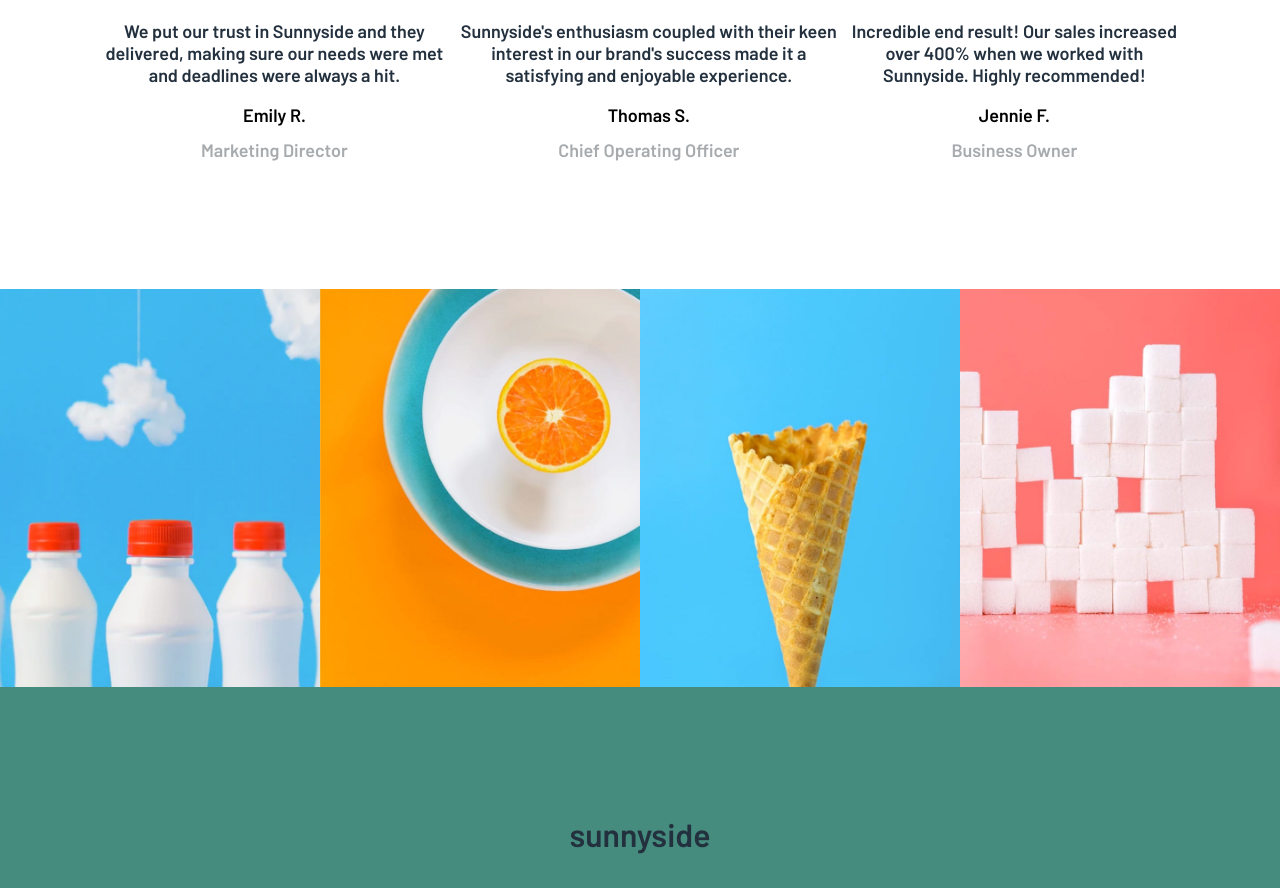
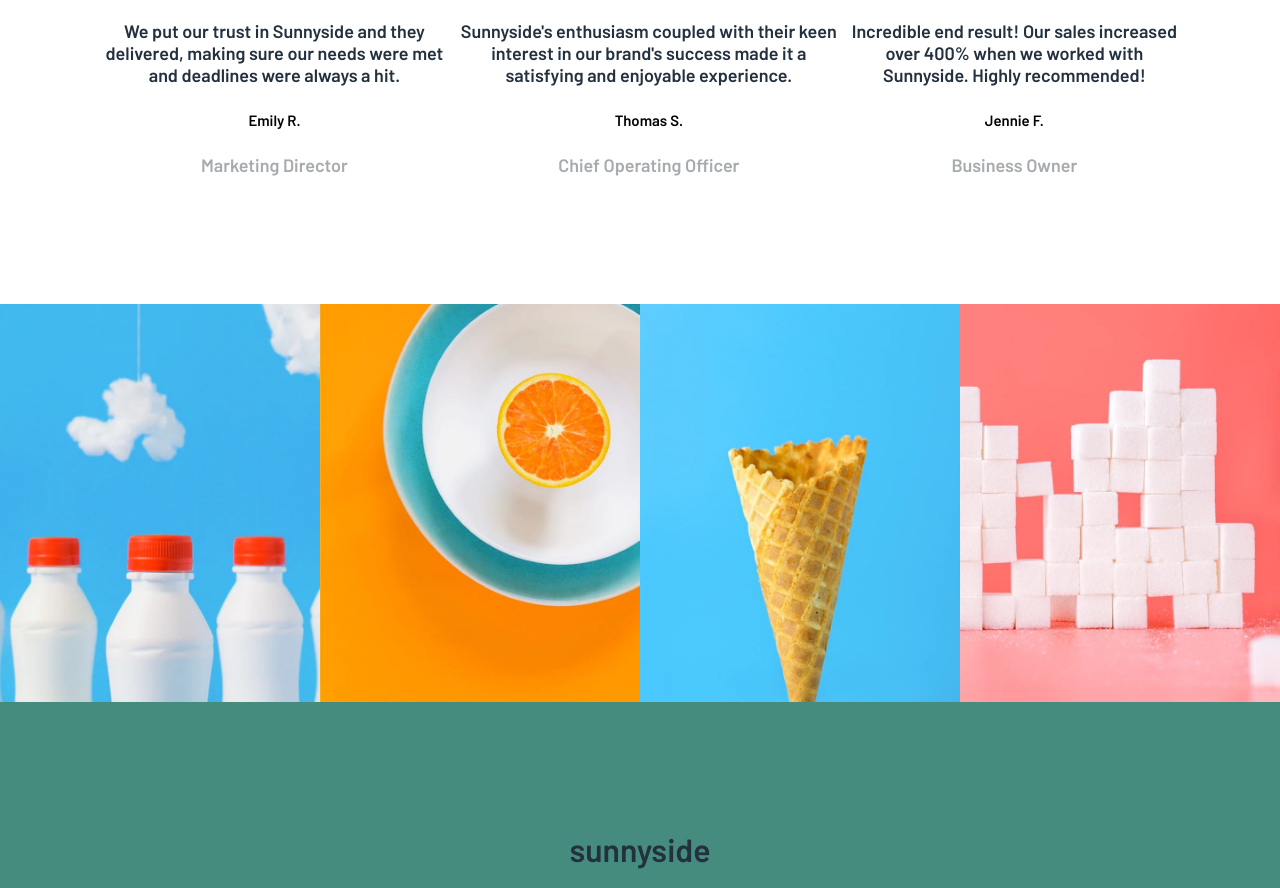
Before and after one commit to Tamunopreye/sunny-side-agency-landing-page, a React (Create React App) app: page / in a window 1280 px wide. Shown: the part 2309-3197 px from the top of the page. Built offline with nearby package versions, Linux system fonts and the light colour scheme.

Commit message:
fixed some accesibillity issues

```diff
--- a/src/components/Article.jsx
+++ b/src/components/Article.jsx
@@ -69,7 +69,7 @@ const Article = () => {
 							making sure our needs were met and deadlines were
 							always a hit.
 						</p>
-						<h4>Emily R.</h4>
+						<h5>Emily R.</h5>
 						<span>marketing director</span>
 					</div>
 					<div>
@@ -79,7 +79,7 @@ const Article = () => {
 							interest in our brand's success made it a satisfying
 							and enjoyable experience.
 						</p>
-						<h4>Thomas S.</h4>
+						<h5>Thomas S.</h5>
 						<span>chief operating officer</span>
 					</div>
 					<div>
@@ -88,7 +88,7 @@ const Article = () => {
 							Incredible end result! Our sales increased over 400%
 							when we worked with Sunnyside. Highly recommended!
 						</p>
-						<h4>Jennie F.</h4>
+						<h5>Jennie F.</h5>
 						<span>business owner</span>
 					</div>
 				</div>
--- a/src/components/Header.jsx
+++ b/src/components/Header.jsx
@@ -11,7 +11,7 @@ const Header = () => {
 	return (
 		<header>
 			<nav>
-				<Link>
+				<Link to="/">
 					<img src={logo} className="logo" alt="" />
 				</Link>
 				<ul className={click ? "nav-menu active" : "nav-menu"}>
```
